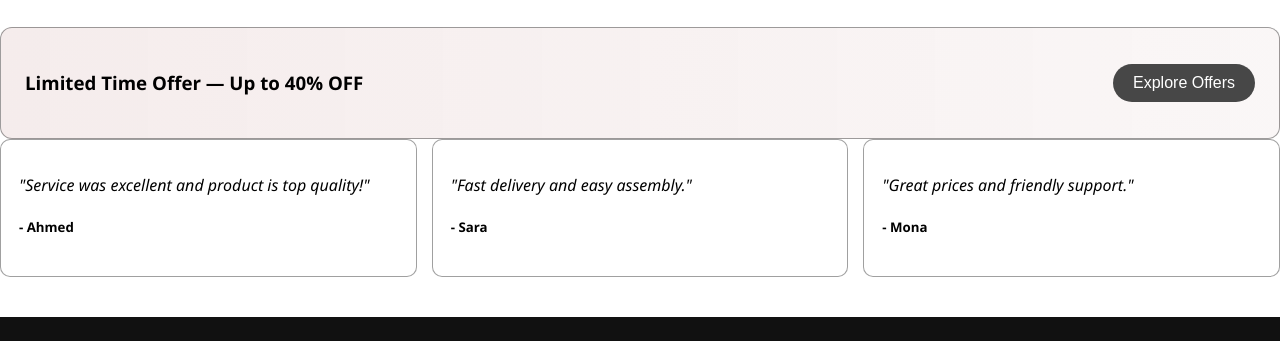
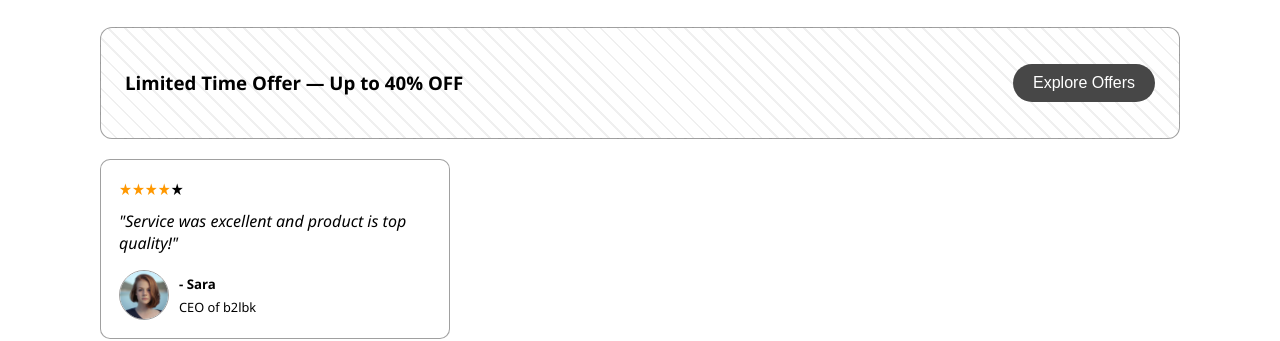
Before and after one commit to Nouressam25/Furniture-website, a plain HTML site: page index.html in a window 1280 px wide. Shown: the part 2671-3012 px from the top of the page. Drawn offline with Linux system fonts and the light colour scheme; files whose address does not match are found by name.

Commit message:
offer & review section modifications

```diff
--- a/index.html
+++ b/index.html
@@ -200,16 +200,17 @@
         <div class="container">
             <div class="reviews-grid">
                 <div class="review-card">
+                    <span><font color="#ff9800">★★★★</font>★</span>
                     <p>"Service was excellent and product is top quality!"</p>
-                    <h5>- Ahmed</h5>
-                </div>
-                <div class="review-card">
-                    <p>"Fast delivery and easy assembly."</p>
-                    <h5>- Sara</h5>
-                </div>
-                <div class="review-card">
-                    <p>"Great prices and friendly support."</p>
-                    <h5>- Mona</h5>
+                    <div class="person">
+                        <div class="avatar">
+                            <img src="assets/avatar/sara.jpg" alt="sara">
+                        </div>
+                        <div class="info">
+                            <h5>- Sara</h5>
+                            <p>CEO of b2lbk</p>
+                        </div>
+                    </div>
                 </div>
             </div>
         </div>
--- a/style.css
+++ b/style.css
@@ -424,16 +424,60 @@ nav .icons-container{
 
 
 /* OFFERS */
+.offers{
+    padding: 0 100px;
+    margin-bottom: 20px;
+}
 .offers .offer-banner{
-    background: linear-gradient(90deg, rgba(158, 71, 68, 0.1), rgba(157, 90, 90, 0.05));
+    /* background: linear-gradient(90deg, rgba(158, 71, 68, 0.1), rgba(157, 90, 90, 0.05)); */
+    background: repeating-linear-gradient(45deg,
+    transparent 0px,
+    transparent 10px,
+    var(--main-grid-bg) 10px,
+    var(--main-grid-bg) 12px
+    );
     padding:24px; display:flex; justify-content:space-between; align-items:center; border-radius:12px;
     border:1px solid var(--main-grid);
 }
 
 /* REVIEWS */
+.reviews{
+    padding: 0 100px;
+}
 .reviews-grid{ display:grid; grid-template-columns: repeat(3,1fr); gap:15px; }
 .review-card{ background:#fff; padding:18px; border-radius:10px; border:1px solid var(--main-grid); }
-.review-card p{ font-style:italic; margin-bottom:10px; }
+.review-card > p{ font-style:italic; margin-bottom:20; margin-top: 10px; }
+.review-card .person{
+    display: flex;
+    align-items: center;
+    gap: 10px;
+}
+.review-card .person .avatar{
+    width: 50px;
+    height: 50px;
+    border-radius: 100%;
+    overflow: hidden;
+    border: 1px solid var(--main-grid);
+    display: flex;
+    justify-content: center;
+    align-items: center;
+}
+.review-card .person .avatar img{
+    height: 100%;
+    object-fit: cover;
+}
+.review-card .person .info{
+    display: flex;
+    flex-direction: column;
+    gap: 5px;
+}
+.review-card .person .info *{
+    padding: 0;
+    margin: 0;
+}
+.review-card .person .info p{
+    font-size: 0.8rem;
+}
 
 /* FOOTER */
 .site-footer{ background:#111; color:#fff; padding:30px 0 15px; margin-top:40px; }
```
Also changed, not shown: assets/avatar/sara.jpg (added).
